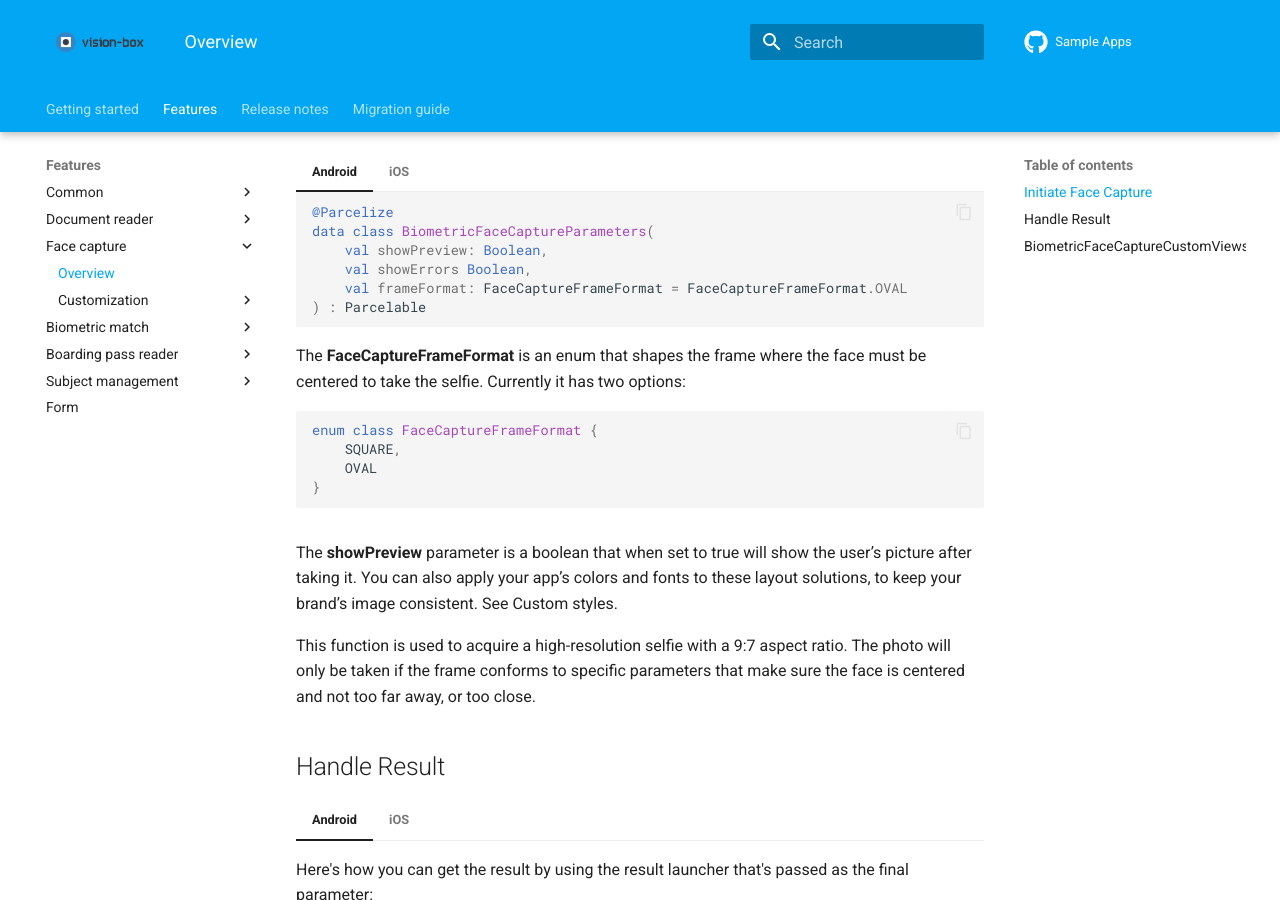
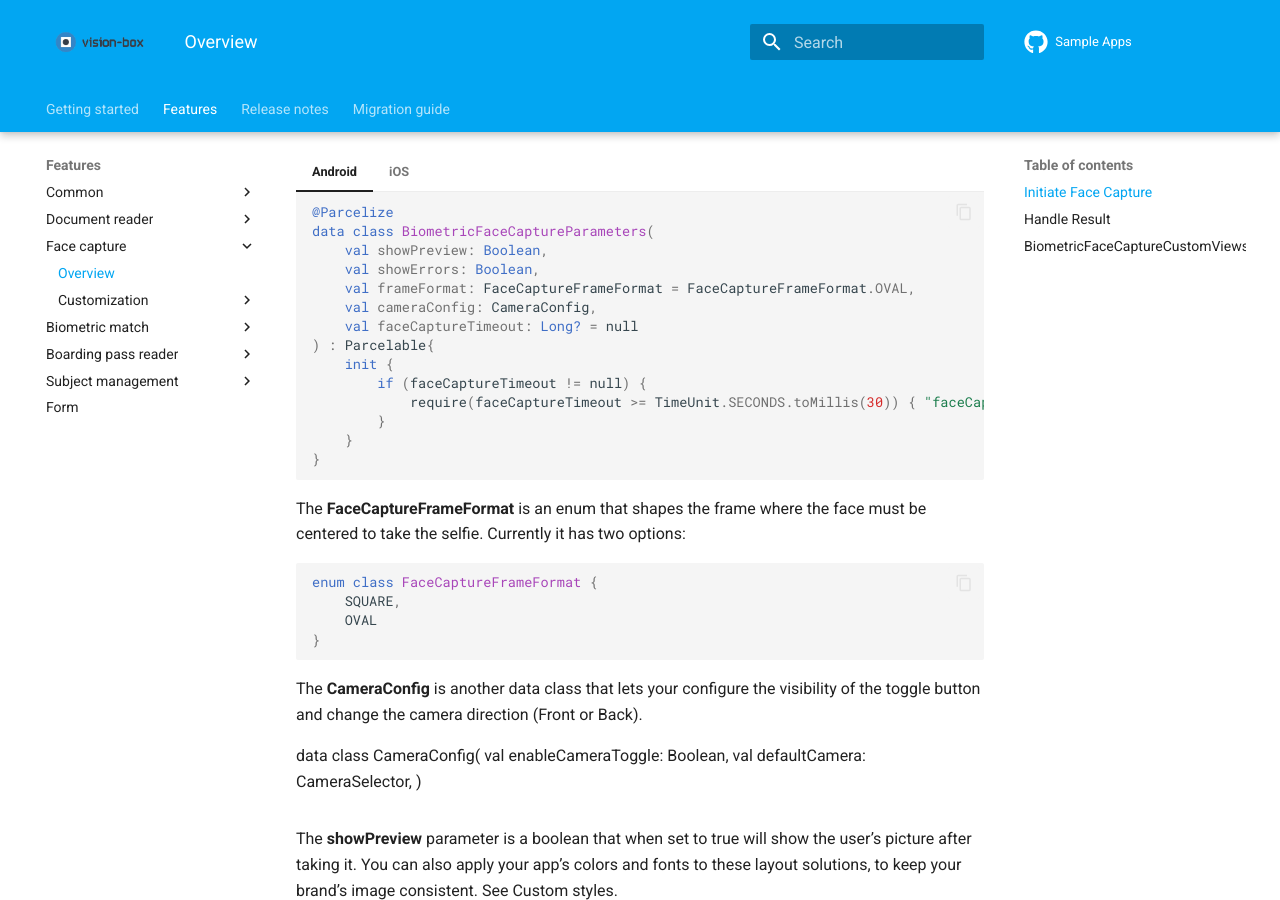
Before and after one commit to vbmobile/mobile-id-documentation, an MkDocs documentation site: the page built from docs/Features/FaceCapture/FaceCapture_Index.md, in a window 1280 px wide and 900 px high, scrolled down 937 px. Built offline with MkDocs 1.6.1 and Material for MkDocs 9.7.7, drawn with Linux system fonts in a browser that asks for light colours; the version menu is left out.

Commit message:
Update doc

````diff
--- a/docs/Features/FaceCapture/FaceCapture_Index.md
+++ b/docs/Features/FaceCapture/FaceCapture_Index.md
@@ -60,9 +60,17 @@ biometricFaceCapture method. Below is an example of that object:
     @Parcelize
     data class BiometricFaceCaptureParameters(
         val showPreview: Boolean,
-        val showErrors Boolean,
-        val frameFormat: FaceCaptureFrameFormat = FaceCaptureFrameFormat.OVAL
-    ) : Parcelable
+        val showErrors: Boolean,
+        val frameFormat: FaceCaptureFrameFormat = FaceCaptureFrameFormat.OVAL,
+        val cameraConfig: CameraConfig,
+        val faceCaptureTimeout: Long? = null
+    ) : Parcelable{
+        init {
+            if (faceCaptureTimeout != null) {
+                require(faceCaptureTimeout >= TimeUnit.SECONDS.toMillis(30)) { "faceCaptureTimeout value must be at least 30 seconds." }
+            }
+        }
+    }
     ```
 
     The **FaceCaptureFrameFormat** is an enum that shapes the frame where the face must be centered to take the selfie. Currently it has two options:
@@ -73,6 +81,13 @@ biometricFaceCapture method. Below is an example of that object:
         OVAL
     }
     ```
+
+    The **CameraConfig** is another data class that lets your configure the visibility of the toggle button and change the camera direction (Front or Back).
+
+    data class CameraConfig(
+        val enableCameraToggle: Boolean,
+        val defaultCamera: CameraSelector,
+    )
 === "iOS"
 
     ```swift
````
Also changed, not shown: docs/MigrationGuide/MigrationGuide_Android.md (+1 -1 lines), docs/ReleaseNotes/ReleaseNotes_Android.md (+5 -4 lines).
